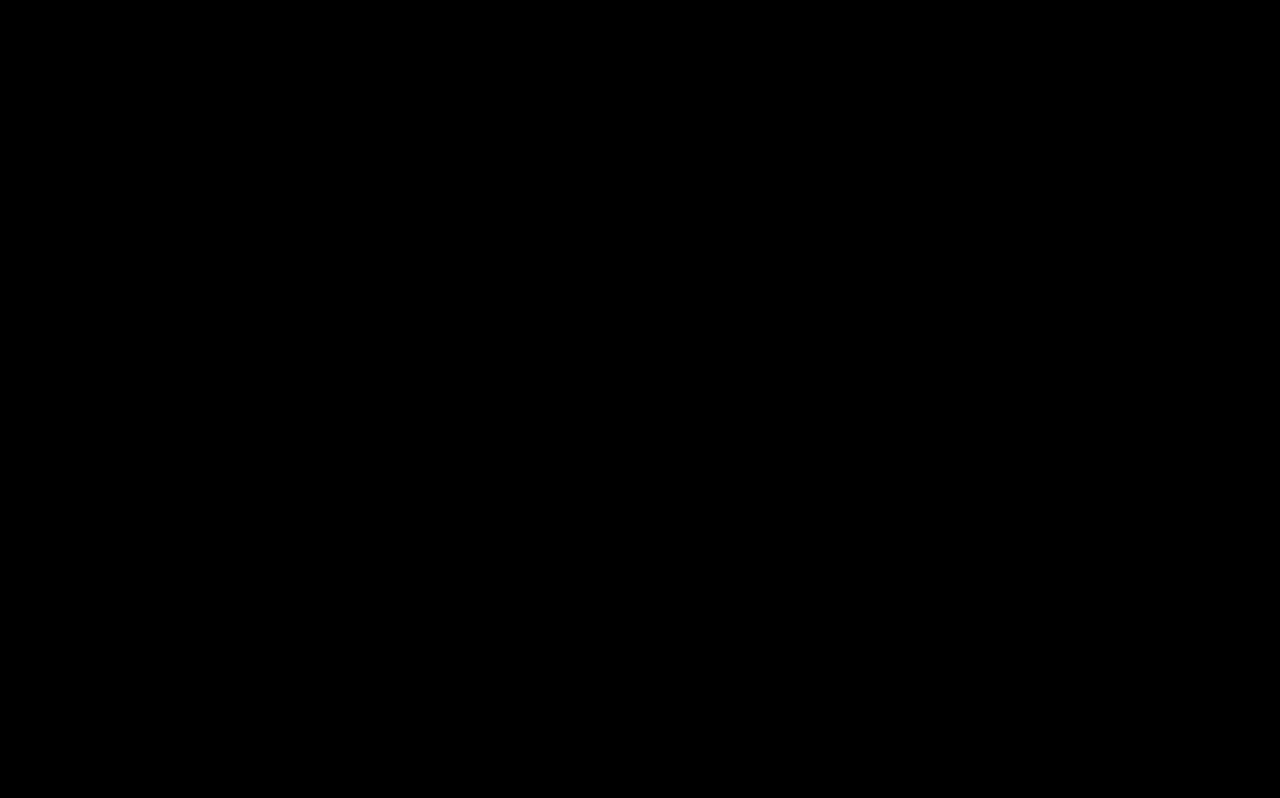
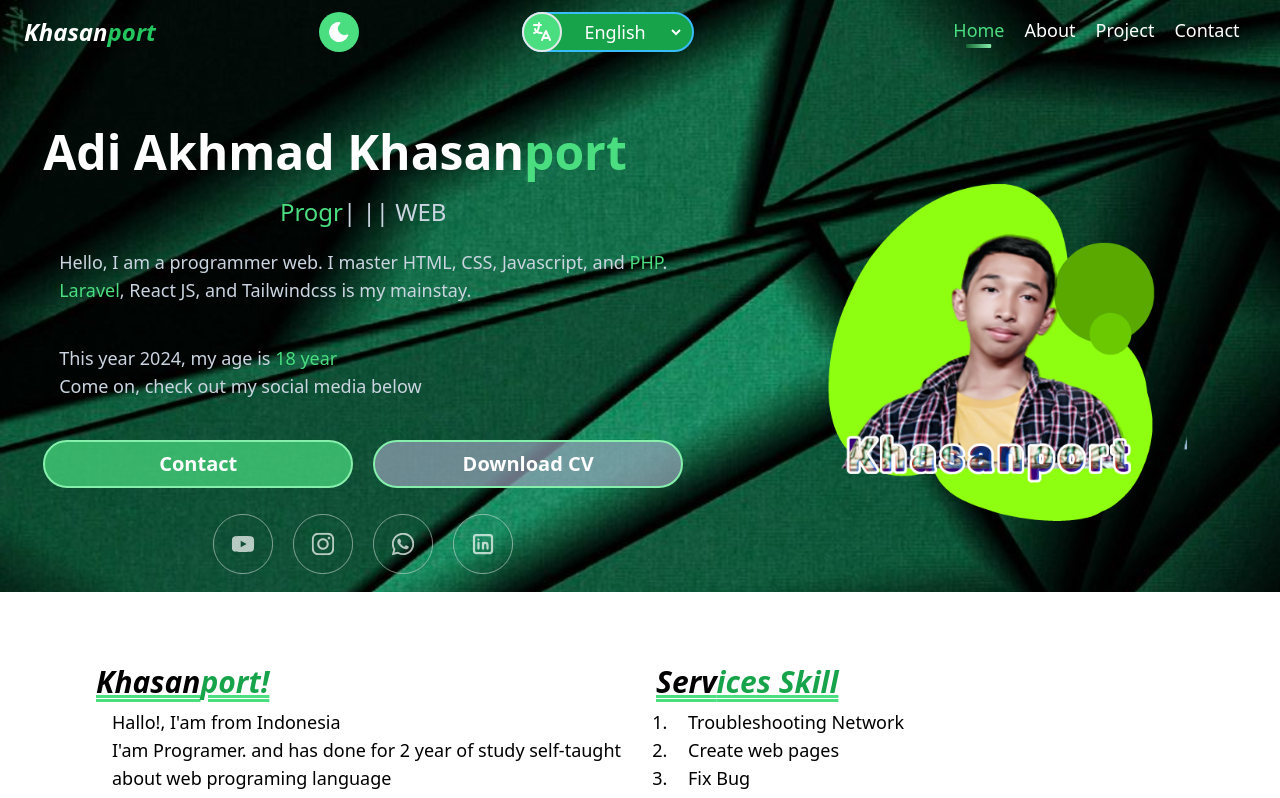
Before and after one commit to Khasanport/cv, a plain HTML site: page index.html in a window 1280 px wide. Shown: the top 798 px of the page. Drawn offline with nearby package versions, Linux system fonts and the light colour scheme.

Commit message:
Update index.html

```diff
--- a/index.html
+++ b/index.html
@@ -913,9 +913,6 @@
         </div>
       </footer>
     </div>
-    <div class="show-raport fixed z-50 top-0 right-0 left-0 bottom-0 bg-black px-5 py-2">
-      Makanan
-    </div>
 
 
     <script src="https://cdn.jsdelivr.net/npm/typed.js@2.0.9"></script>
```
